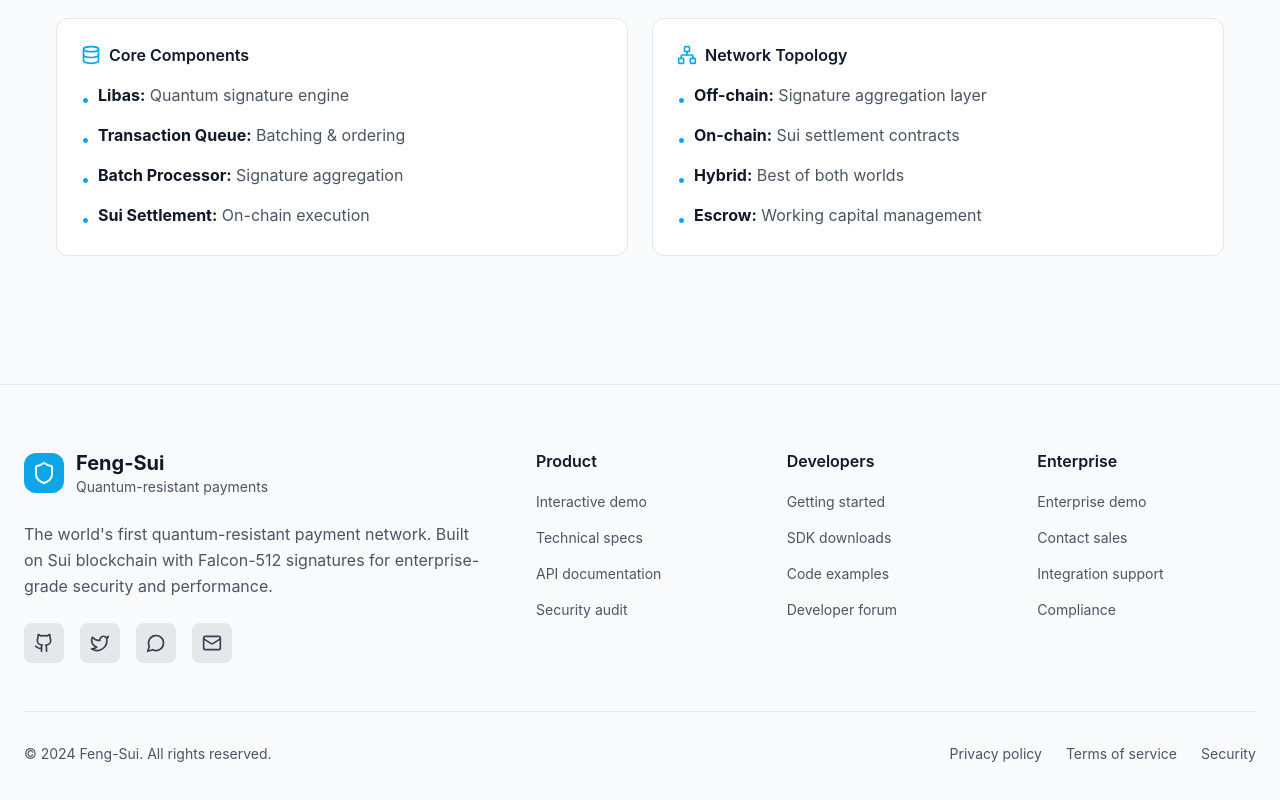
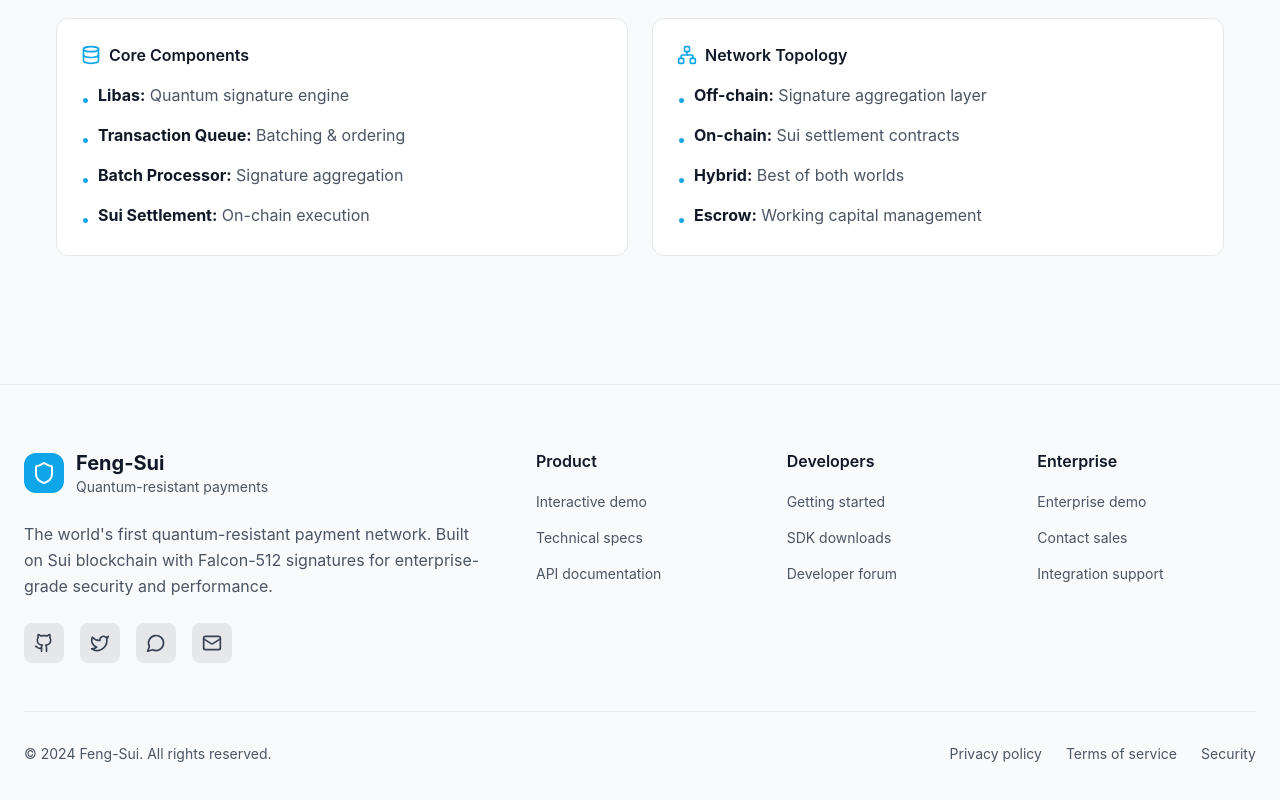
Before and after one commit to en-tropyc/feng-sui, a React (Create React App) app in the folder website/: page / in a window 1280 px wide. Shown: the part 6453-7253 px from the top of the page. Built offline with nearby package versions, Linux system fonts and the light colour scheme.

Commit message:
add links to footer

```diff
--- a/website/src/components/Footer.tsx
+++ b/website/src/components/Footer.tsx
@@ -4,28 +4,25 @@ import { Shield, Github, Twitter, MessageCircle, Mail, ExternalLink } from 'luci
 const Footer: React.FC = () => {
   const links = {
     product: [
-      { name: "Interactive demo", href: "#demo" },
-      { name: "Technical specs", href: "#specs" },
-      { name: "API documentation", href: "#api" },
-      { name: "Security audit", href: "#security" },
+      { name: "Interactive demo", href: "#live-demo" },
+      { name: "Technical specs", href: "#technical-specs" },
+      { name: "API documentation", href: "/docs/api" },
     ],
     developers: [
-      { name: "Getting started", href: "#start" },
-      { name: "SDK downloads", href: "#sdk" },
-      { name: "Code examples", href: "#examples" },
-      { name: "Developer forum", href: "#forum" },
+      { name: "Getting started", href: "/docs/quickstart" },
+      { name: "SDK downloads", href: "/downloads" },
+      { name: "Developer forum", href: "https://forum.feng-sui.network" },
     ],
     enterprise: [
-      { name: "Enterprise demo", href: "#enterprise" },
-      { name: "Contact sales", href: "#sales" },
-      { name: "Integration support", href: "#support" },
-      { name: "Compliance", href: "#compliance" },
+      { name: "Enterprise demo", href: "/enterprise/demo" },
+      { name: "Contact sales", href: "mailto:sales@feng-sui.network" },
+      { name: "Integration support", href: "/support" },
     ],
     resources: [
-      { name: "Whitepaper", href: "#whitepaper" },
-      { name: "Research papers", href: "#research" },
-      { name: "Blog", href: "#blog" },
-      { name: "Media kit", href: "#media" },
+      { name: "Whitepaper", href: "/whitepaper.pdf" },
+      { name: "Research papers", href: "/research" },
+      { name: "Blog", href: "https://blog.feng-sui.network" },
+      { name: "Media kit", href: "/media" },
     ]
   };
 
@@ -53,7 +50,7 @@ const Footer: React.FC = () => {
 
             <div className="flex items-center gap-4">
               <a
-                href="https://github.com/feng-sui"
+                href="https://github.com/en-tropyc/feng-sui"
                 className="w-10 h-10 bg-gray-200 hover:bg-gray-300 rounded-lg flex items-center justify-center transition-colors duration-200"
               >
                 <Github className="w-5 h-5 text-gray-700" />
--- a/website/src/components/TechnicalSpecs.tsx
+++ b/website/src/components/TechnicalSpecs.tsx
@@ -374,7 +374,7 @@ console.log('Transaction ID:', result.id);`}</pre>
   };
 
   return (
-    <section className="py-24 bg-gray-50">
+    <section id="technical-specs" className="py-24 bg-gray-50">
       <div className="max-w-7xl mx-auto px-6">
         <div className="text-center mb-16">
           <h2 className="text-5xl lg:text-6xl font-bold text-gray-900 mb-6 tracking-tight">
```
